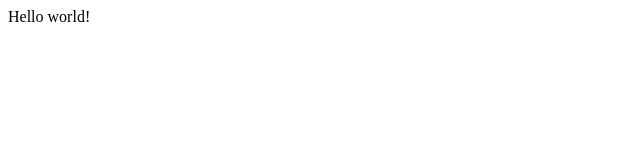
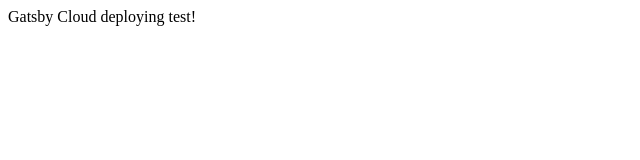
Before and after one commit to mobile-game-helper/test-blog, a Gatsby site: page / in a window 1280 px wide. Shown: the whole page, without its empty margins (0-640 px from the left). Built offline with nearby package versions, Linux system fonts and the light colour scheme; Gatsby itself is replaced by a stand-in of ours.

Commit message:
reinstalled

```diff
--- a/src/pages/index.js
+++ b/src/pages/index.js
@@ -1,5 +1,5 @@
 import React from "react"
 
 export default function Home() {
-  return <div>Hello world!</div>
+  return <div>Gatsby Cloud deploying test!</div>
 }
```
Also changed, not shown: 1 other file.
